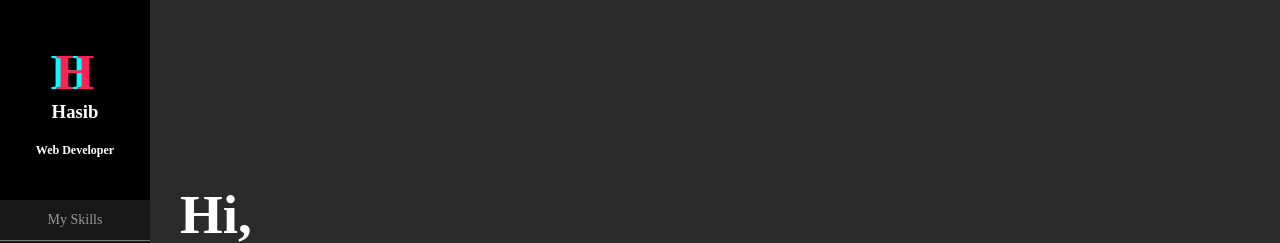
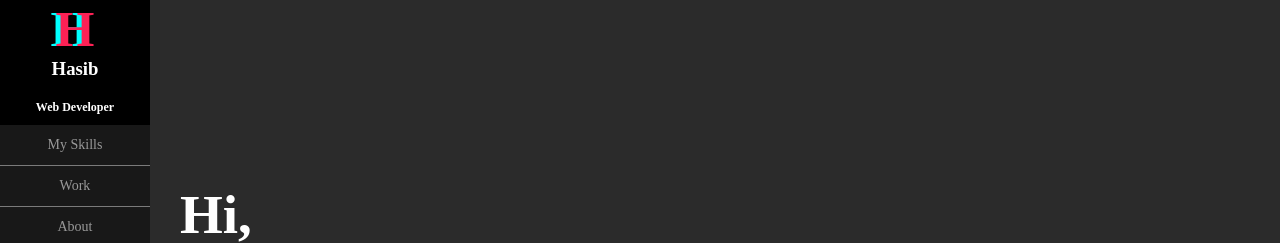
Before and after one commit to codeHasib/simple-portfolio, a plain HTML site: page index.html in a window 1280 px wide. Shown: the top 243 px of the page. Drawn offline with Linux system fonts and the light colour scheme.

Commit message:
Worked on the header bar css to fix it position

```diff
--- a/index.html
+++ b/index.html
@@ -15,7 +15,6 @@
     <title>My Portfolio | CoDeHaSiB</title>
   </head>
   <body>
-    <section id="blog-section">
     <!-- Header Section -->
     <header>
       <div class="brand">
@@ -26,11 +25,11 @@
       <nav class="nav-bar">
         <ul class="nav-opt">
           <!-- Need to work EMERGENCY -->
-            <li><a href="#" class="nav-skills">My Skills</a></li>
-            <li><a href="#" class="nav-work">Work</a></li>
-            <li><a href="#" class="nav-about">About</a></li>
-            <li><a href="#" class="nav-contact">Contact</a></li>
-            <li><a href="#" class="nav-Home">Home</a></li>
+          <li><a href="#skills-section" class="nav-skills">My Skills</a></li>
+          <li><a href="#nav-work" class="nav-work">Work</a></li>
+          <li><a href="#about-section" class="nav-about">About</a></li>
+          <li><a href="#contact-section" class="nav-contact">Contact</a></li>
+          <li><a href="#home-section" class="nav-Home">Home</a></li>
         </ul>
       </nav>
       <div class="social-icons">
@@ -39,6 +38,8 @@
         <i class="youtube fa-brands fa-youtube"></i>
       </div>
     </header>
+    <main class="content">
+      <section id="home-section">
         <!-- Hero Section -->
         <section class="hero-section">
           <div class="hero-content">
@@ -70,13 +71,20 @@
             </h2>
             <div class="contact-options">
               <div class="gmail-option">
-              <a href="https://mail.google.com/mail/?view=cm&fs=1&to=mohammadhasib9827@gmail.com" class="email-btn">
+                <a
+                  href="https://mail.google.com/mail/?view=cm&fs=1&to=mohammadhasib9827@gmail.com"
+                  class="email-btn"
+                >
                   <i class="fa-solid fa-envelope"></i>
                   <p class="option-title">Gmail</p>
                 </a>
               </div>
               <div class="whatsapp-option">
-              <a href="https://wa.me/8801997858226" target="_blank" class="whatsapp-btn">
+                <a
+                  href="https://wa.me/8801997858226"
+                  target="_blank"
+                  class="whatsapp-btn"
+                >
                   <i class="fa-brands fa-whatsapp"></i>
                   <p class="option-title">Whatsapp</p>
                 </a>
@@ -91,6 +99,7 @@
           </div>
         </div>
       </section>
+    </main>
 
     <script src="script.js"></script>
   </body>
--- a/style.css
+++ b/style.css
@@ -9,24 +9,22 @@ body {
   height: 100vh;
   width: 100%;
   background-color: #2b2b2b;
-}
-
-/* Blog-Section Edit */
-
-#blog-section {
-  height: 100%;
-  width: 100%;
-  display: flex;
-  align-items: center;
-  justify-content: center;
+  display: grid;
+  grid-template-columns: 150px 1fr;
+  grid-template-rows: auto;
+  grid-template-areas:
+  "header content"
+  ;
 }
 
 /* Header & Nav Design */
 
 header {
+  grid-area: header;
+  position: fixed;
   background-color: #181818;
   width: 150px;
-  height: 100%;
+  min-height: 100vh;
   display: flex;
   flex-direction: column;
 }
@@ -57,6 +55,7 @@ header {
   font-size: 12px;
   font-weight: bold;
   color: white;
+  margin-bottom: 10px;
 }
 
 .nav-bar {
@@ -111,6 +110,27 @@ header {
 .social-icons i:hover {
   transform: rotate(360deg);
 }
+
+/* Home-Section Edit */
+
+.content {
+  grid-area: content;
+  height: 100%;
+  width: calc( 100% - 150px );
+  display: grid;
+  grid-template-columns: calc( 100vw - 150px );
+  grid-template-rows: 100vh 100vh 100vh 100vh 100vh;
+  grid-template-areas:
+  "home"
+  ;
+}
+
+#home-section {
+  grid-area: home;
+  display: flex;
+  align-items: center;
+}
+
 
 .hero-section {
   height: 100%;
```
Lines whose indentation alone changed are shown as unchanged.
